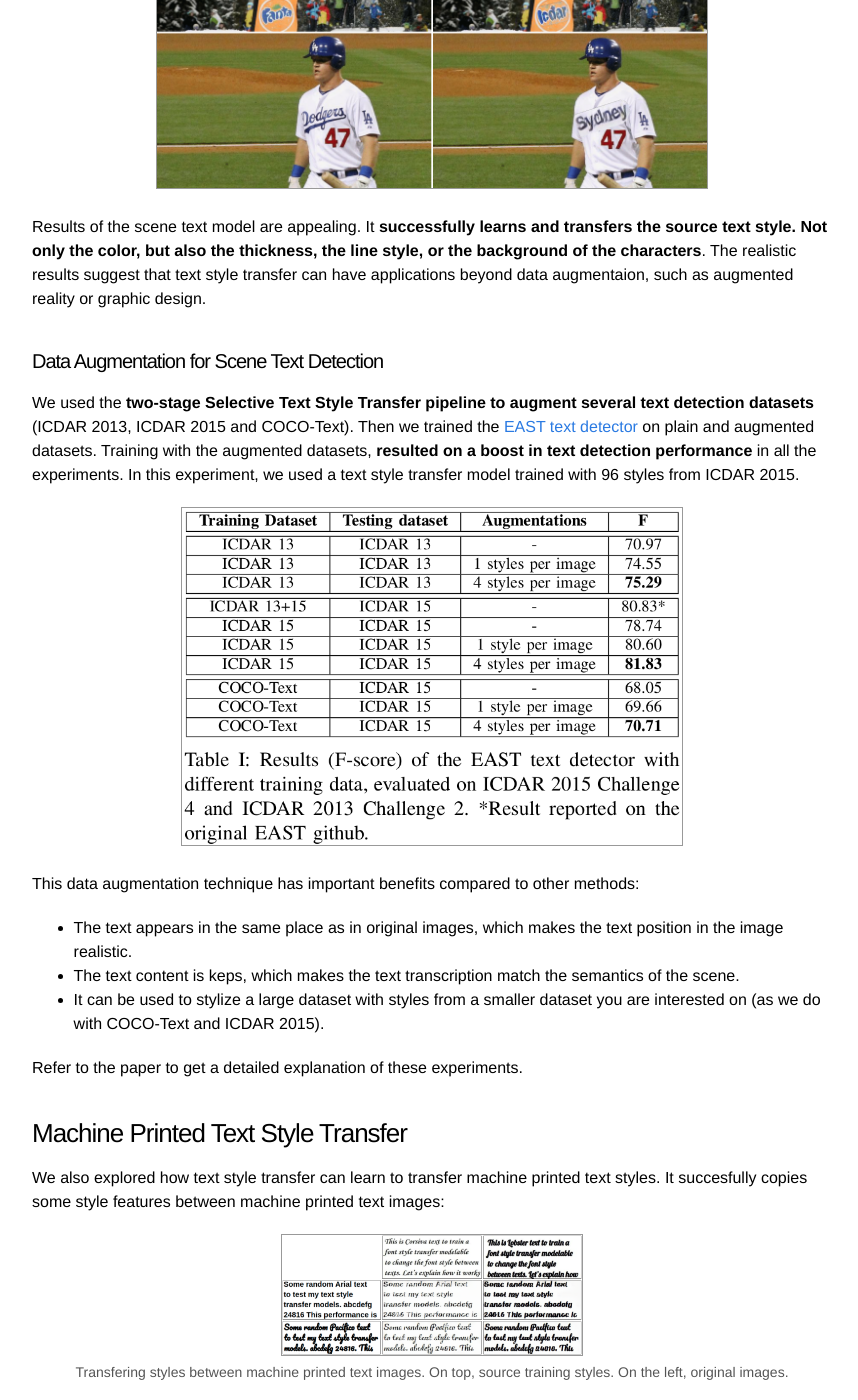
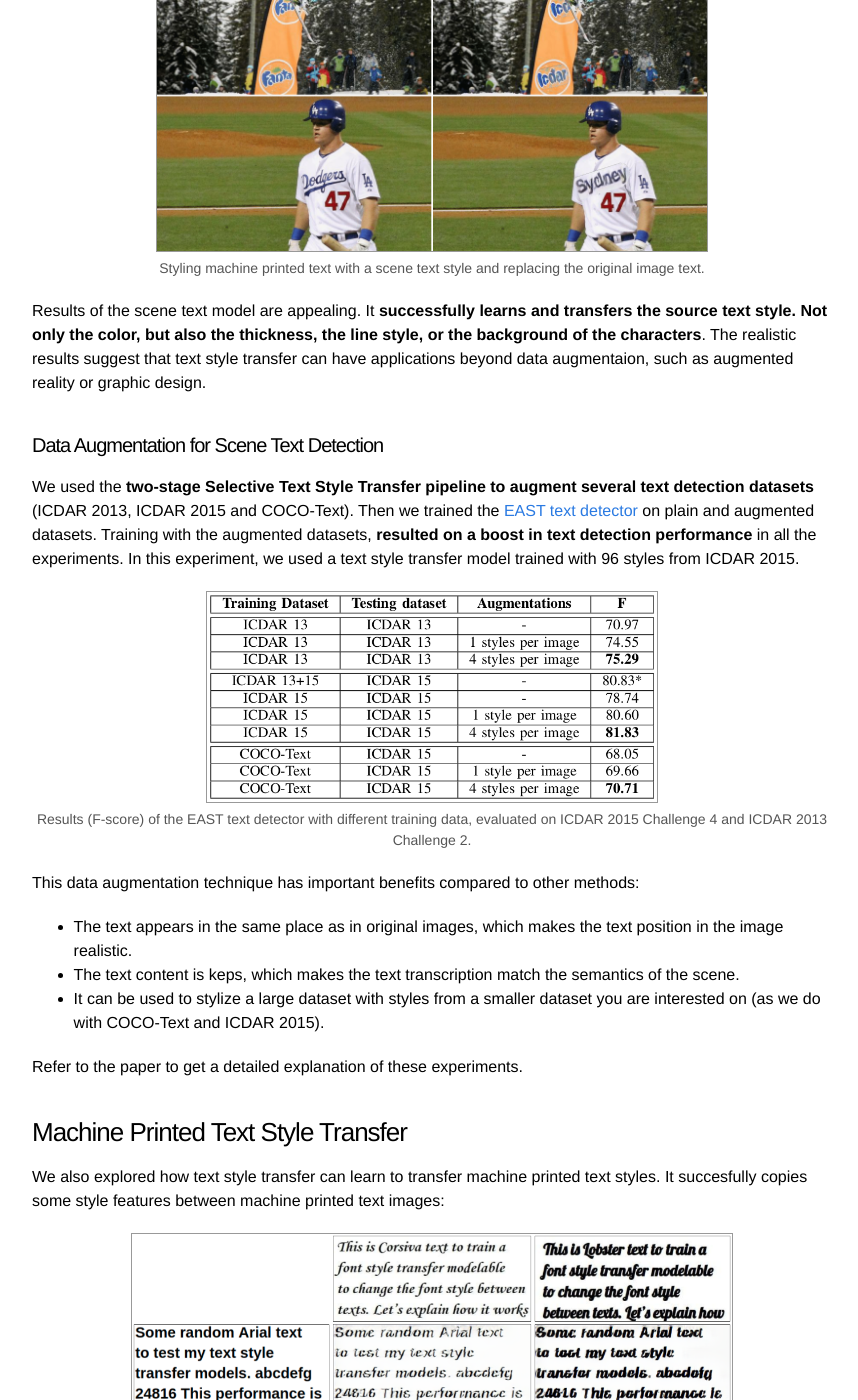
Before and after one commit to gombru/gombru.github.io, a Jekyll site: the page built from _posts/2019-05-14-text_style_transfer.markdown, in a window 1280 px wide and 1400 px high, scrolled down 5362 px. Shown: the whole window, without its empty margins (208-1066 px from the left). Built offline with Jekyll 4.4.1, drawn with Linux system fonts in a browser that asks for light colours; comment, search, counter and statistics services are not loaded; some of the changed text lies outside the part shown.

Commit message:
Text Style Transfer

```diff
--- a/_posts/2019-05-14-text_style_transfer.markdown
+++ b/_posts/2019-05-14-text_style_transfer.markdown
@@ -65,24 +65,36 @@
 
 <div class="imgcap">
 	<img src="/assets/text_style_transfer/sc.png" width="800">
+	<div class="thecap">
+	Transferring scene text styles (top) to scene text images (left), using both the two-stage and end-to-end models.
+	</div>
 </div>
 
 The model also allows to interpolate between styles:
 
 <div class="imgcap">
 	<img src="/assets/text_style_transfer/sc_weighted.png" width="800">
+	<div class="thecap">
+	Scene text styles interpolation from "CocaCola" to "Rock".
+	</div>
 </div>
 
 We also experimented using this model to transfer scene text styles to machine printed and handwritten text images:
 
 <div class="imgcap">
 	<img src="/assets/text_style_transfer/mt_ht_sc.png" width="600">
+	<div class="thecap">
+	Transferring scene text styles to machine text and handwritten text images.
+	</div>
 </div>
 
 Stylizing machine printed text with scene text styles can have very interesting application in augmented reality scenarios, where we want to generate an image keeping the original scene text style but changing its content. In the following examples, "Icdar" and "Sydney" Arial text has been stylized with scene text stiles and manually inserted in the images:
 
 <div class="imgcap">
 	<img src="/assets/text_style_transfer/content_augmentation.png" width="550">
+	<div class="thecap">
+	Styling machine printed text with a scene text style and replacing the original image text.
+	</div>
 </div>
 
 Results of the scene text model are appealing. It **successfully learns and transfers the source text style. Not only the color, but also the thickness, the line style, or the background of the characters**. The realistic results suggest that text style transfer can have applications beyond data augmentaion, such as augmented reality or graphic design.
@@ -91,7 +103,10 @@
 We used the **two-stage Selective Text Style Transfer pipeline to augment several text detection datasets** (ICDAR 2013, ICDAR 2015 and COCO-Text). Then we trained the [EAST text detector](https://github.com/argman/EAST) on plain and augmented datasets. Training with the augmented datasets, **resulted on a boost in text detection performance** in all the experiments. In this experiment, we used a text style transfer model trained with 96 styles from ICDAR 2015.
 
 <div class="imgcap">
-	<img src="/assets/text_style_transfer/table.png" width="500">
+	<img src="/assets/text_style_transfer/table.png" width="450">
+	<div class="thecap">
+	Results (F-score) of the EAST text detector with different training data, evaluated on ICDAR 2015 Challenge 4 and ICDAR 2013 Challenge 2.
+	</div>
 </div>
 
 This data augmentation technique has important benefits compared to other methods:
@@ -106,7 +121,7 @@
 It succesfully copies some style features between machine printed text images:
 
 <div class="imgcap">
-	<img src="/assets/text_style_transfer/mt.png" width="300">
+	<img src="/assets/text_style_transfer/mt.png" width="600">
 	<div class="thecap">
 	Transfering styles between machine printed text images. On top, source training styles. On the left, original images.
 	</div>
@@ -116,12 +131,18 @@
 
 <div class="imgcap">
 	<img src="/assets/text_style_transfer/sc_mt.png" width="600">
+	<div class="thecap">
+	Transfering machine printed text styles (top) to scene text images (left).
+	</div>
 </div>
 
 But fails when transferring style to handwritten style images: It transfers correctly some style features, but breaks the content:
 
 <div class="imgcap">
 	<img src="/assets/text_style_transfer/hw_mt.png" width="600">
+	<div class="thecap">
+	Transfering machine printed text styles (top) to handwritten text images (left).
+	</div>
 </div>
 
 ### Handwritten Text Style Transfer
@@ -129,12 +150,18 @@
 
 <div class="imgcap">
 	<img src="/assets/text_style_transfer/hr.png" width="600">
+	<div class="thecap">
+	Transfering handwritten text styles (top) to handwritten text images (left).
+	</div>
 </div>
 
 The transference of handwritten style to machine printed text, only works for some machine printed fonts similar to handwritten styles:
 
 <div class="imgcap">
 	<img src="/assets/text_style_transfer/mt_hr.png" width="600">
+	<div class="thecap">
+	Transfering handwritten text styles (top) to machine printed text images (left).
+	</div>
 </div>
 
 ## Conclusions
```
Also changed, not shown: assets/text_style_transfer/table.png, 1 other file.
